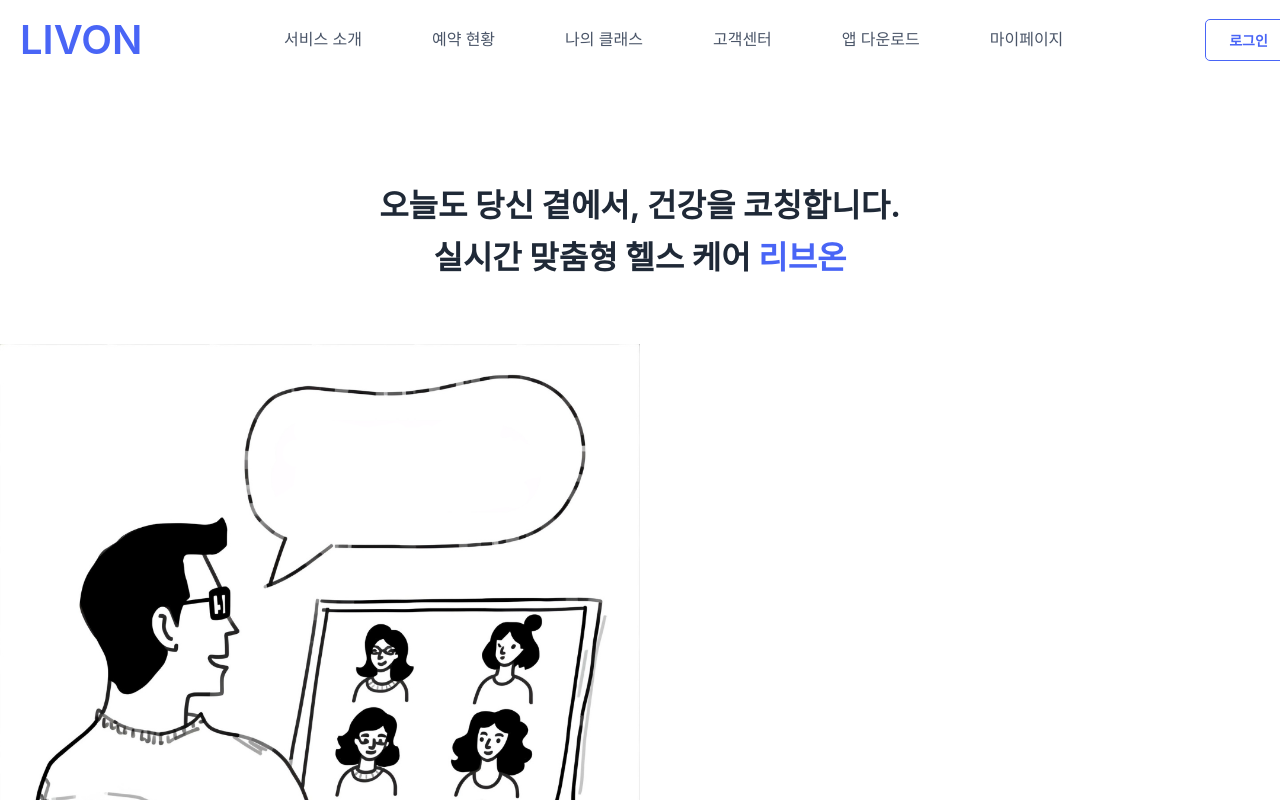
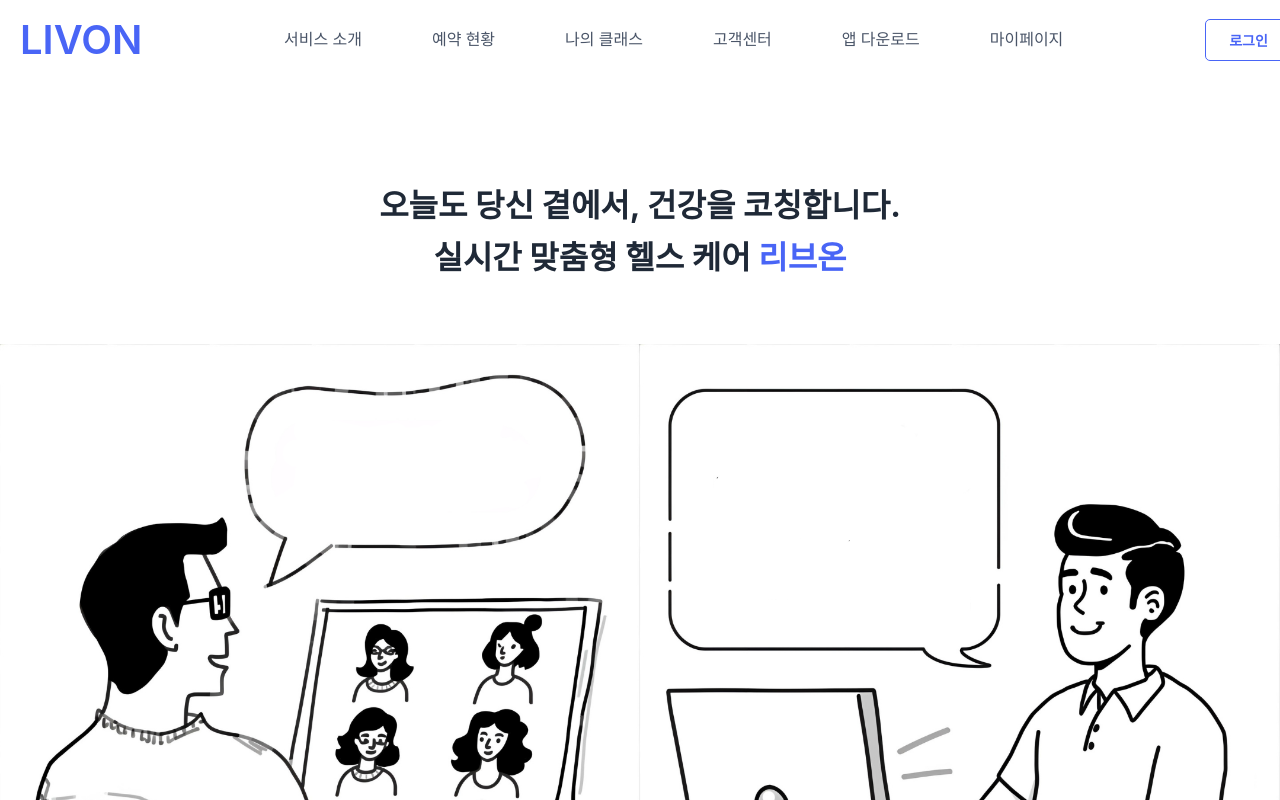
Before and after one commit to Slo1024/ssafy-livon-ai-healthcoach, a React (Create React App) app in the folder LivOnFront/web/: page / in a window 1280 px wide. Shown: the top 800 px of the page. Built offline with nearby package versions, Linux system fonts and the light colour scheme; a web font is replaced by a local one.

Commit message:
[front] feat: 로그인 화면  및 메인 페이지 기능 구현

```diff
--- a/LivOnFront/web/src/pages/auth/LoginPage.tsx
+++ b/LivOnFront/web/src/pages/auth/LoginPage.tsx
@@ -112,7 +112,7 @@ const CheckboxLabel = styled.label`
 const Checkbox = styled.input`
   width: 16px;
   height: 16px;
-  border-radius: 50%;
+  border-radius: 6px;
   border: 2px solid #ecedec;
   cursor: pointer;
 `;
--- a/LivOnFront/web/src/pages/main/HomePage.tsx
+++ b/LivOnFront/web/src/pages/main/HomePage.tsx
@@ -17,19 +17,19 @@ export const HomePage: React.FC = () => {
       </div>
 
       {/* 이미지 영역 - 화면 하단을 꽉 채움 */}
-      <div className="flex flex-row w-full" style={{ marginTop: 'auto', paddingBottom: '79px' }}>
-        <div style={{ width: '50%', display: 'flex', alignItems: 'flex-end', justifyContent: 'center', backgroundColor: 'white' }}>
+      <div style={{ display: 'flex', flexDirection: 'row', width: '100%', marginTop: 'auto', paddingBottom: '79px', flexWrap: 'nowrap', alignItems: 'flex-end' }}>
+        <div style={{ width: '50%', flexShrink: 0, display: 'flex', alignItems: 'flex-end', justifyContent: 'center', backgroundColor: 'white', overflow: 'hidden' }}>
           <img
             src={mainpage1}
             alt="헬스 코칭 서비스 일러스트 1"
-            style={{ width: '100%', height: 'auto', display: 'block' }}
+            style={{ width: '100%', height: 'auto', display: 'block', maxWidth: '100%' }}
           />
         </div>
-        <div style={{ width: '50%', display: 'flex', alignItems: 'flex-end', justifyContent: 'center', backgroundColor: 'white' }}>
+        <div style={{ width: '50%', flexShrink: 0, display: 'flex', alignItems: 'flex-end', justifyContent: 'center', backgroundColor: 'white', overflow: 'hidden' }}>
           <img
             src={mainpage2}
             alt="헬스 코칭 서비스 일러스트 2"
-            style={{ width: '100%', height: 'auto', display: 'block' }}
+            style={{ width: '100%', height: 'auto', display: 'block', maxWidth: '100%' }}
           />
         </div>
       </div>
```
